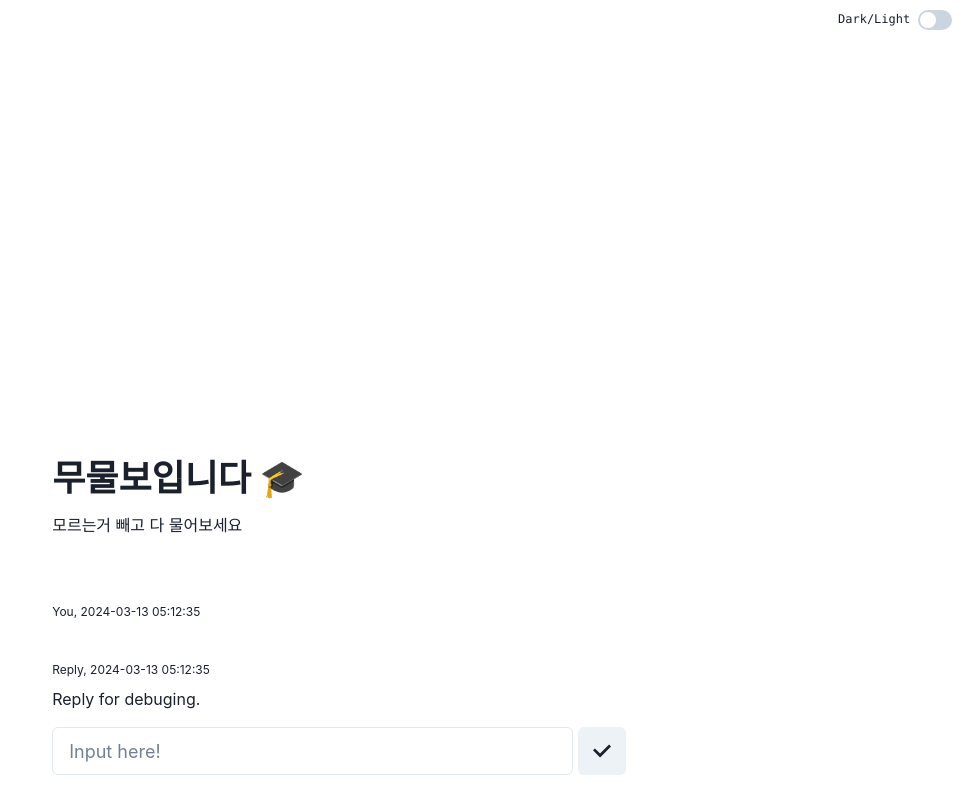
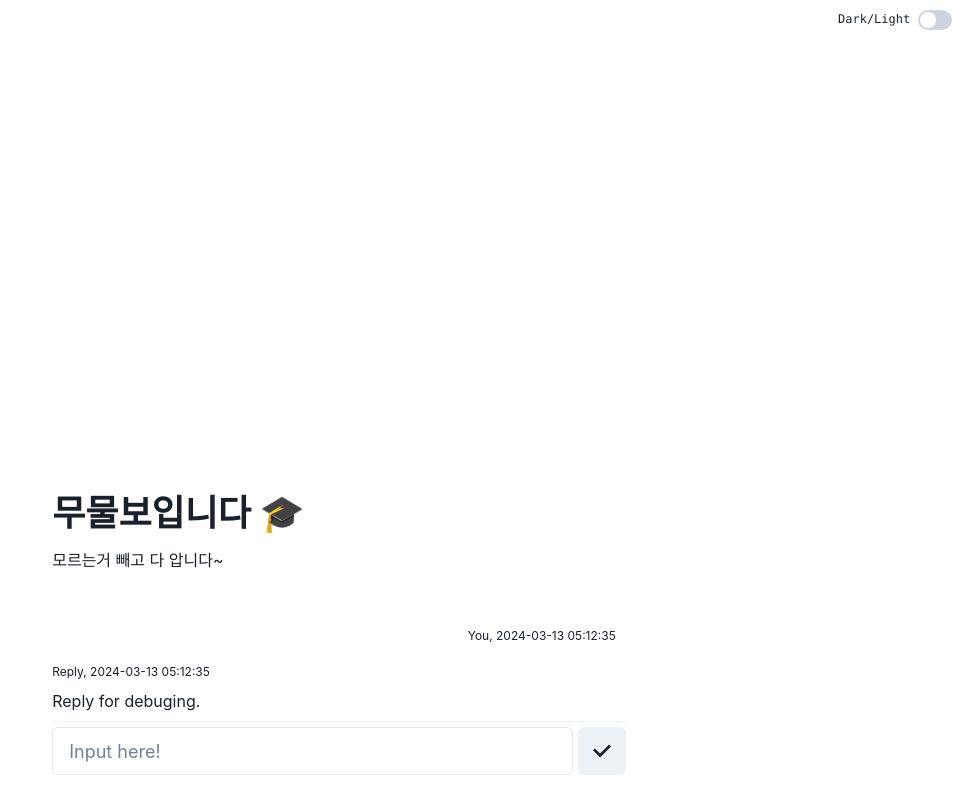
Before and after one commit to jaeinbaek/mumulbo-front, a React (Create React App) app: page / in a window 1280 px wide. Both pictures are taken after a click on the button "Search database". Shown: the whole page, without its empty margins (317-1280 px from the left). Built offline with nearby package versions, Linux system fonts and the light colour scheme.

Commit message:
message align change(both side)

```diff
--- a/src/components/Body.jsx
+++ b/src/components/Body.jsx
@@ -1,4 +1,4 @@
-import { Center, Container, Flex} from '@chakra-ui/react'
+import { Container } from '@chakra-ui/react'
 import Chatting from './Chatting';
 
 function Body() {
--- a/src/components/ChatMessage.jsx
+++ b/src/components/ChatMessage.jsx
@@ -1,12 +1,13 @@
-import { Flex, Box, Stack, Text, Divider} from '@chakra-ui/react'
+import { Box, Stack, Text, Divider} from '@chakra-ui/react'
 
 function ChatMessage(props) {
     if (props.isUser) {
         // USER
         return (
             <Stack
-                textAlign='left'
-                py='4'
+                textAlign='right'
+                py='5px'
+                mr='10px'
             >
                 <Box
                     w='100%'
@@ -25,7 +26,7 @@ function ChatMessage(props) {
         return (
             <Stack
                 textAlign='left'
-                py='4'
+                py='5px'
             >
                 <Box
                     w='100%'
@@ -37,6 +38,7 @@ function ChatMessage(props) {
                 >
                     <Text fontSize='m'>{props.message}</Text>
                 </Box>
+                <Divider />
             </Stack>
         );
     }
--- a/src/components/ChatMessageList.jsx
+++ b/src/components/ChatMessageList.jsx
@@ -1,4 +1,4 @@
-import { Flex, Container, Box, Stack, Text } from '@chakra-ui/react'
+import { Flex, Stack, Text } from '@chakra-ui/react'
 import ChatMessage from './ChatMessage';
 
 function ChatMessageList(props) {
@@ -24,7 +24,7 @@ function ChatMessageList(props) {
             <Text
                 mb='50px'
             >
-                모르는거 빼고 다 물어보세요
+                모르는거 빼고 다 압니다~
             </Text>
             </Stack>
 
--- a/src/components/ToggleThemeSwitch.jsx
+++ b/src/components/ToggleThemeSwitch.jsx
@@ -3,7 +3,6 @@ import {
   Switch,
   Text,
   Flex,
-  Wrap
   } from '@chakra-ui/react'
 
 function ToggleThemeSwitch() {
```
